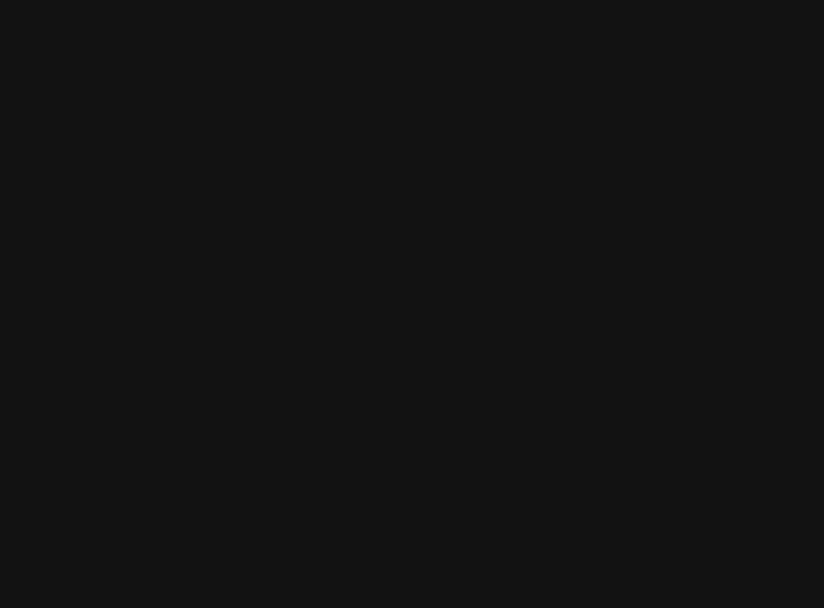
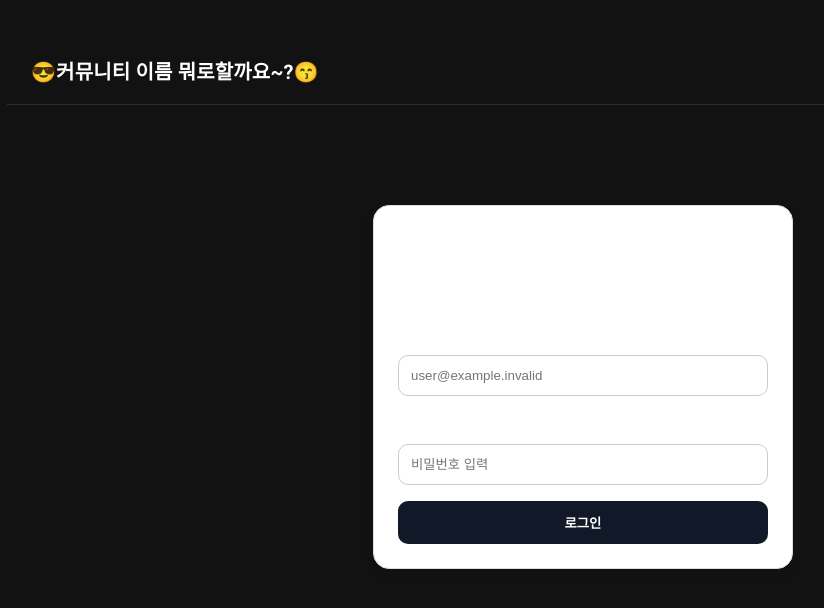
Before and after one commit to 0rchid241/SW_Project_CICD_Frontend, a React (Vite) app: page /login in a window 1280 px wide. Before the commit this address had no page. Shown: the top 608 px of the page, without its empty margins (57-881 px from the left). Built offline with nearby package versions, Linux system fonts and the light colour scheme.

Commit message:
로그인

```diff
--- a/src/App.jsx
+++ b/src/App.jsx
@@ -8,6 +8,7 @@ import PostWritePage from "./componenets/Post/PostWritePage.jsx";
 import PostDetailPage from "./componenets/Post/PostDetailPage.jsx";
 import BoardListPage from "./componenets/Board/BoardListPage.jsx";
 import LayOut from "./componenets/util/LayOut.jsx";
+import LoginPage from "./componenets/Sign/LoginPage.jsx";
 
 /* MUI의 기본 다크 테마*/
 const darkTheme = createTheme({
@@ -42,6 +43,8 @@ const App = () => {
 
                             {/*회원가입 페이지로 이동합니다.*/}
                             <Route path={"/signup"} element={<SignupPage/>}/>
+                            {/*로그인 페이지로 이동합니다.*/}
+                            <Route path={"/login"} element={<LoginPage/>}/>
                         </Route>
                     </Routes>
                 </Container>
--- /dev/null
+++ b/src/componenets/Sign/LoginPage.jsx
@@ -0,0 +1,120 @@
+import React, { useState } from 'react';
+
+const pageStyle = {
+    maxWidth: "420px",
+    margin: "60px auto",
+    padding: "24px",
+    border: "1px solid #ddd",
+    borderRadius: "16px",
+    boxShadow: "0 4px 12px rgba(0,0,0,0.08)",
+    backgroundColor: "#fff",
+};
+
+const inputStyle = {
+    width: "100%",
+    padding: "12px",
+    marginTop: "8px",
+    marginBottom: "16px",
+    border: "1px solid #ccc",
+    borderRadius: "10px",
+    boxSizing: "border-box",
+};
+
+const buttonStyle = {
+    width: "100%",
+    padding: "12px",
+    border: "none",
+    borderRadius: "10px",
+    backgroundColor: "#111827",
+    color: "#fff",
+    fontWeight: "bold",
+    cursor: "pointer",
+};
+
+const messageStyle = {
+    marginTop: "16px",
+    padding: "12px",
+    borderRadius: "10px",
+    backgroundColor: "#f1f1f1",
+    color: "#111827",
+};
+
+const LoginPage = () => {
+    const [email, setEmail] = useState("");
+    const [password, setPassword] = useState("");
+
+    const [loading, setLoading] = useState(false);
+    const [message, setMessage] = useState("");
+
+    const handleLogin = async () => {
+        try {
+            setLoading(true);
+            setMessage("");
+
+            const response = await fetch("/api/auth/login", {
+                method: "POST",
+                headers: {
+                    "Content-Type": "application/json",
+                },
+                body: JSON.stringify({
+                    email,
+                    password,
+                }),
+            });
+
+            const data = await response.json();
+
+            if (!response.ok) {
+                throw new Error(data.message || "로그인에 실패했습니다.");
+            }
+
+            localStorage.setItem("accessToken", data.accessToken);
+            setMessage("로그인에 성공했습니다.");
+
+            setEmail("");
+            setPassword("");
+        } catch (err) {
+            console.error(err);
+            setMessage(err.message || "로그인 중 오류가 발생했습니다.");
+        } finally {
+            setLoading(false);
+        }
+    };
+
+    return (
+        <div style={pageStyle}>
+            <h1 style={{ marginBottom: "24px" }}>로그인</h1>
+
+            <label>이메일</label>
+            <input
+                type="email"
+                value={email}
+                onChange={(e) => setEmail(e.target.value)}
+                style={inputStyle}
+                placeholder="user@example.invalid"
+            />
+
+            <label>비밀번호</label>
+            <input
+                type="password"
+                value={password}
+                onChange={(e) => setPassword(e.target.value)}
+                style={inputStyle}
+                placeholder="비밀번호 입력"
+            />
+
+            <button
+                type="button"
+                style={buttonStyle}
+                onClick={handleLogin}
+                disabled={loading}
+            >
+                {loading ? "로그인 중..." : "로그인"}
+            </button>
+
+            {message && <div style={messageStyle}>{message}</div>}
+        </div>
+    );
+};
+
+export default LoginPage;
```
